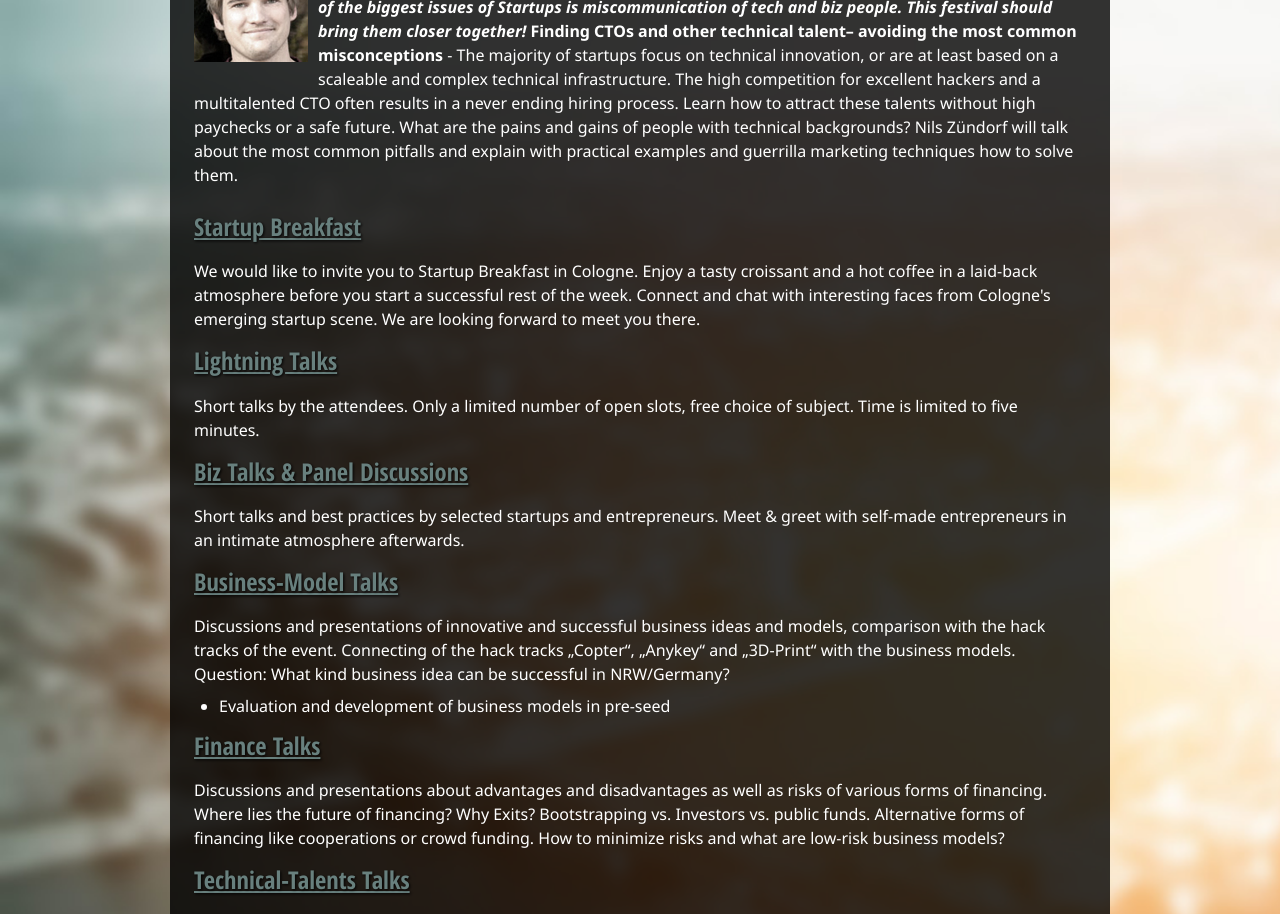
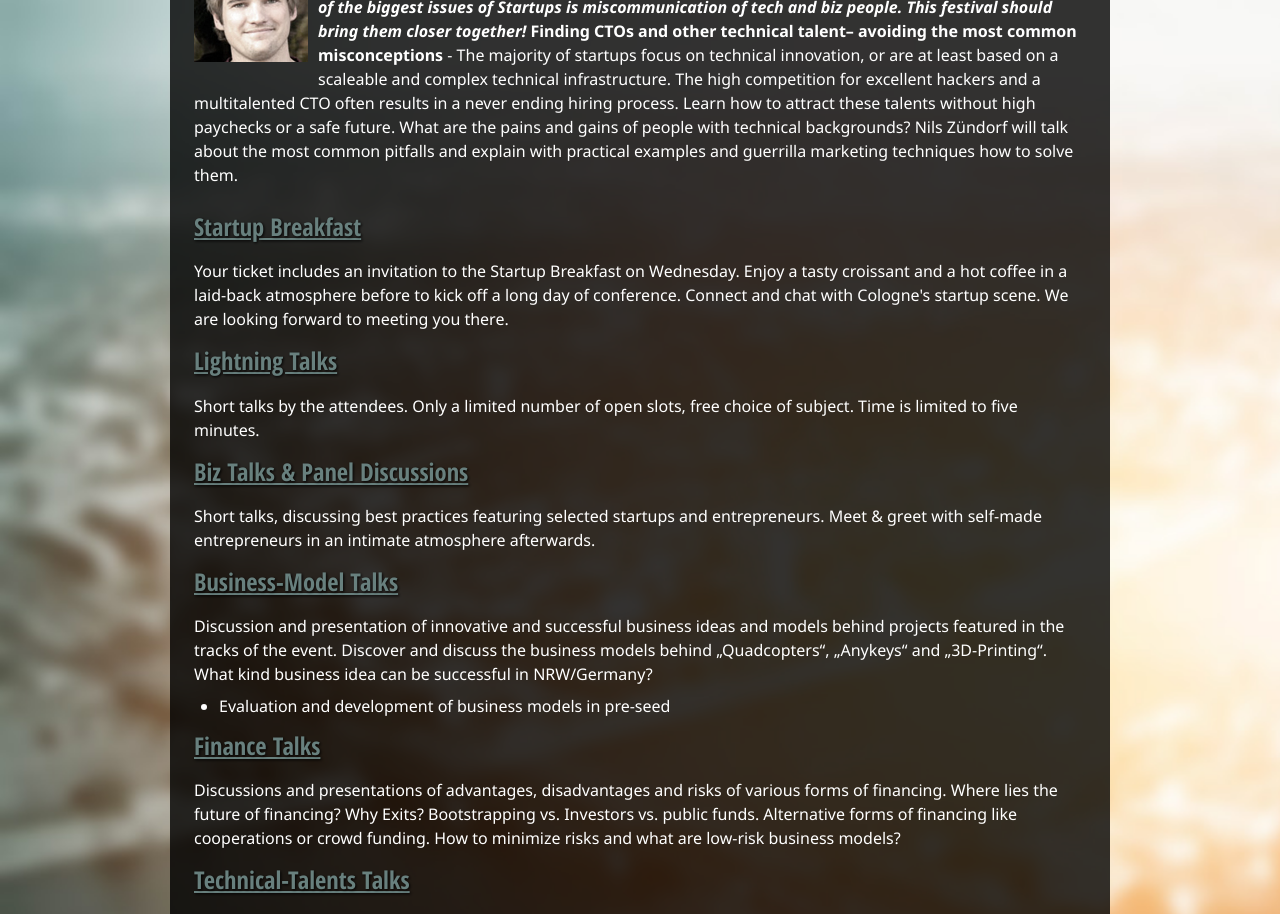
Before and after one commit to InteractiveCologne/interactivecologne.github.com, a Jekyll site: the page built from startup.html, in a window 1280 px wide and 1400 px high, scrolled down 5582 px. Shown: the top 914 px of the window. Built offline with Jekyll 4.4.1, drawn with Linux system fonts in a browser that asks for light colours; nearby versions of some CDN libraries; some of the changed text lies outside the part shown.

Commit message:
corrections, phrasing

```diff
--- a/startup.html
+++ b/startup.html
@@ -6,31 +6,38 @@ layout: default
 			<div class="content">
 				<h2>Startup &amp; Biz</h2>
 				<p>
-					From tuesday till friday he have a lot of events for Startups, Professionals,
-					Investors and Businessangels. The main event,
-					<a href="#startup-conference">Startup Conference</a>, is on tuesday &amp; wednesday
-					and <a href="#web-de-cologne">Web de Cologne</a> on thursday.
-					On monday, right before the WarmUp Party, you can visit the
-					<a href="#hgnc">HGNC Finanzierungstag</a> and on thursday and
-					friday the <a href="#c-n-b">C'n'B</a>.
-				</p>
+
+          Numerous events for Startups, Professionals, Investors and
+          Businessangels will take place Monday through Friday. We're
+          starting off the wekk on Monday with the <a href="#hgnc">HGNC
+          Finanzierungstag</a>, just before the Warmup Party. The main
+          event, <a href="#startup-conference">Startup Conference</a>,
+          takes place Tuesday &amp; Wednesday, followed by <a
+          href="#web-de-cologne">Web de Cologne</a> on Thursday.  And
+          finally <a href="#c-n-b">C'n'B</a> finishes off the event on
+          Thursday and Friday.
+
+        </p>
 			</div>
 			<div class="content">
 				<h2><a href="#startup-conference" name="startup-conference">Startup Conference</a></h2>
 				<p>
-					<strong>What:</strong> Conference, VCs, Startups, Finance, Business, Lightning talks<br/>
+					<strong>What:</strong> Conference, VCs, Startups, Finance, Business, Lightning Talks<br/>
 					<strong>Date:</strong> June 18th - June 19th<br/>
 					<strong>Time:</strong> 8 AM - 11 PM<br/>
-					<strong>Where:</strong> Trinitatis church, Cologne // Trinitatiskirche, Filzengraben 6, 50676 Köln<br/>
+					<strong>Where:</strong> Trinitatis Church, Cologne // Trinitatiskirche, Filzengraben 6, 50676 Köln<br/>
 					<strong>Entrance:</strong> 25 EUR per participant ticket / 50 EUR visitor ticket
 				</p>
-				<h3>What is it about</h3>
+				<h3>What's it About?</h3>
 				<p>
-					Startups, techies, investors and entrepreneurs will meet in a creative atmosphere to
-					discuss hot topics and network with other technology industry professionals who share
-					similar passions, and social interests. Therefore we offer different formats.
+
+          Startups, techs, investors and entrepreneurs will meet in a
+          creative atmosphere to network and discuss hot topics with
+          other technology industry professionals sharing similar
+          passions and social interests.
+
 				</p>
-				<p>The following program items are offered:</p>
+				<p>The following items part of the program:</p>
 				<ul>
 					<li><a href="#keynote-and-speakers">Keynote and Speakers</a></li>
 					<li><a href="#startup-breakfast">Startup Breakfast</a></li>
@@ -137,30 +144,44 @@ layout: default
 				<p class="speaker">
 					<img class="speaker" src="assets/images/speaker/nils-zuendorf.jpg" alt="Nils Zündorf"/><a href="#nils-zuendorf" name="nils-zuendorf"><strong>Nils Zündorf</strong></a><br/>Nils is mentor of several startups and founder of <a title=Gruenderkey href="http://gruenderkey.de" target="_blank">gruenderkey.de</a> - an exclusive club for founders. <em>One of the biggest issues of Startups is miscommunication of tech and biz people. This festival should bring them closer together!</em> <strong>Finding CTOs and other technical talent– avoiding the most common misconceptions </strong> - The majority of startups focus on technical innovation, or are at least based on a scaleable and complex technical infrastructure. The high competition for excellent hackers and a multitalented CTO often results in a never ending hiring process. Learn how to attract these talents without high paychecks or a safe future. What are the pains and gains of people with technical backgrounds? Nils Zündorf will talk about the most common pitfalls and explain with practical examples and guerrilla marketing techniques how to solve them.
 				</p>
+
+
+
 				<div style="clear:both"></div>
 				<h3><a href="#startup-breakfast" name="startup-breakfast">Startup Breakfast</a></h3>
-				<p>We would like to invite you to Startup Breakfast in Cologne. Enjoy a tasty croissant and a hot coffee in a laid-back atmosphere before you start a successful rest of the week. Connect and chat with interesting faces from Cologne's emerging startup scene. We are looking forward to meet you there.</p>
+				<p>Your ticket includes an invitation to the Startup Breakfast
+        on Wednesday. Enjoy a tasty croissant and a hot coffee in a
+        laid-back atmosphere before to kick off a long day of
+        conference. Connect and chat with Cologne's startup scene. We
+        are looking forward to meeting you there.</p>
 
 				<h3><a href="#Lightning talks" name="Lightning talks">Lightning Talks</a></h3>
 				<p>Short talks by the attendees. Only a limited number of open slots, free choice of subject. Time is limited to five minutes.</p>
 
 				<h3><a href="#biz-talks" name="biz-talks">Biz Talks &amp; Panel Discussions</a></h3>
-				<p>Short talks and best practices by selected startups and entrepreneurs. Meet &amp; greet with self-made entrepreneurs in an intimate atmosphere afterwards.</p>
+				<p>Short talks, discussing best practices featuring selected startups and entrepreneurs. Meet &amp; greet with self-made entrepreneurs in an intimate atmosphere afterwards.</p>
 
 				<h3><a href="#business-model-talks" name="business-model-talks">Business-Model Talks</a></h3>
-				<p>Discussions and presentations of innovative and successful business ideas and models,
-					comparison with the hack tracks of the event. Connecting of the hack tracks „Copter“,
-					„Anykey“ and „3D-Print“ with the business models. Question: What kind business idea
-					can be successful in NRW/Germany?</p>
+
+        <p>Discussion and presentation of innovative and successful
+        business ideas and models behind projects featured in the tracks
+        of the event. Discover and discuss the business models behind
+        „Quadcopters“, „Anykeys“ and „3D-Printing“. What kind business
+        idea can be successful in NRW/Germany?</p>
+
 				<ul>
 					<li>Evaluation and development of business models in pre-seed</li>
 				</ul>
 
 				<h3><a href="#finanec-talks" name="finance-talks">Finance Talks</a></h3>
-				<p>Discussions and presentations about advantages and disadvantages as well as risks of
-					various forms of financing. Where lies the future of financing? Why Exits? Bootstrapping
-					vs. Investors vs. public funds. Alternative forms of financing like cooperations or crowd
-					funding. How to minimize risks and what are low-risk business models?</p>
+
+        <p>Discussions and presentations of advantages, disadvantages
+        and risks of various forms of financing. Where lies the future
+        of financing? Why Exits? Bootstrapping vs. Investors vs. public
+        funds. Alternative forms of financing like cooperations or crowd
+        funding. How to minimize risks and what are low-risk business
+        models?</p>
+
 				<h3><a href="#technical-talent-talks" name="technical-talent-talks">Technical-Talents Talks</a></h3>
 				<ul>
 					<li>Finding CTO’s and other technical talent – avoiding the most common misconceptions</li>
```
